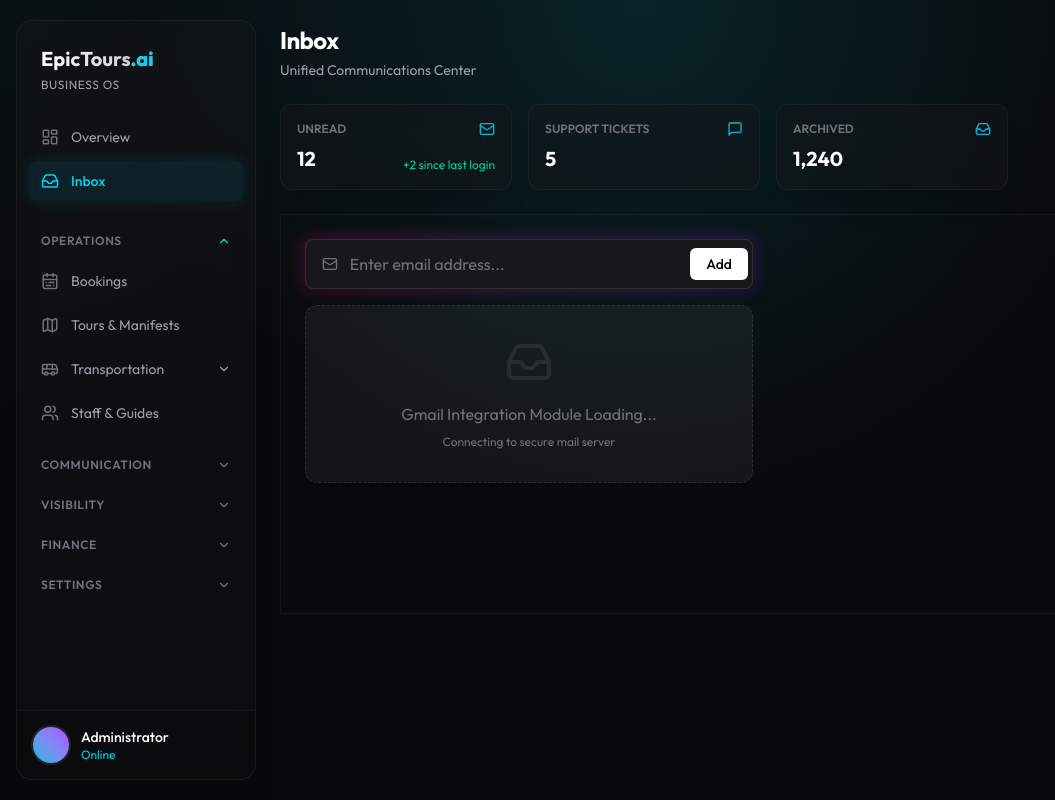
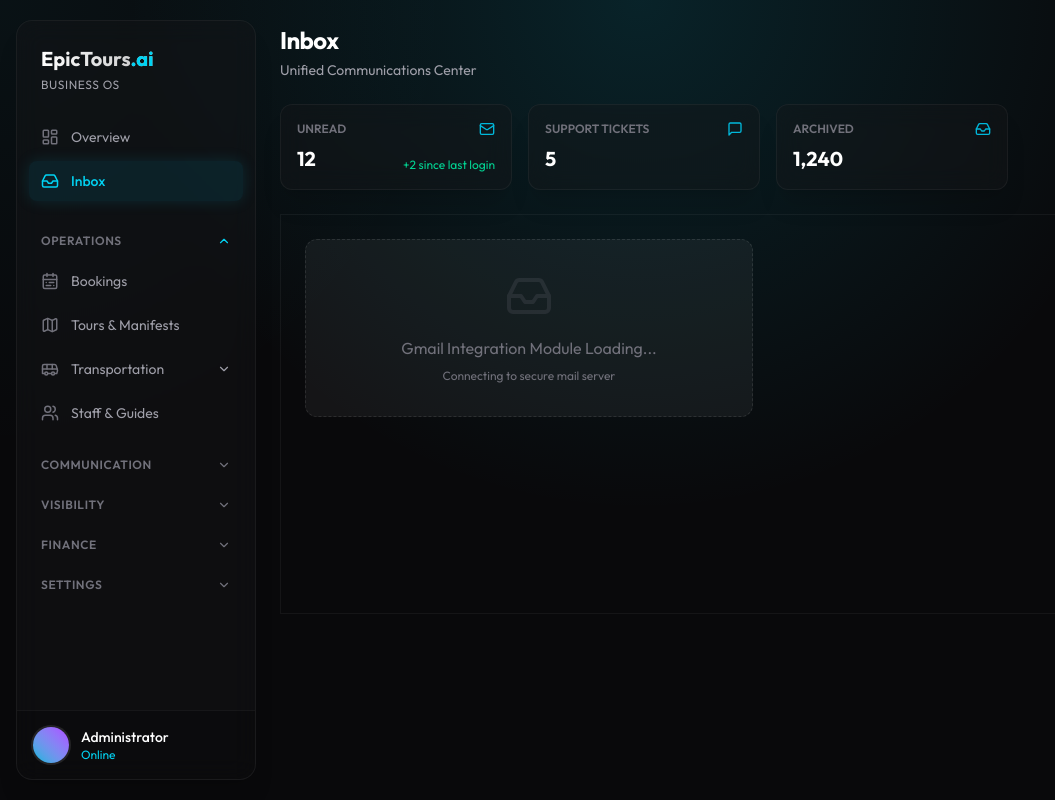
Before and after one commit to funinthesundocs/epictours, a Next.js app: page /inbox in a window 1280 px wide. Shown: the whole page, without its empty margins (0-1055 px from the left). Built offline with nearby package versions, Linux system fonts and the light colour scheme.

Commit message:
'checkpoint'

```diff
--- a/app/inbox/page.tsx
+++ b/app/inbox/page.tsx
@@ -13,20 +13,7 @@ export default function InboxPage() {
             ]}
         >
             <div className="w-full max-w-md space-y-4">
-                <div className="relative group">
-                    <div className="absolute -inset-0.5 bg-gradient-to-r from-pink-600 to-purple-600 rounded-lg blur opacity-25 group-hover:opacity-75 transition duration-1000 group-hover:duration-200"></div>
-                    <div className="relative flex items-center bg-zinc-900 rounded-lg border border-white/10 p-1">
-                        <Mail className="ml-3 text-zinc-500" size={20} />
-                        <input
-                            type="email"
-                            placeholder="Enter email address..."
-                            className="w-full bg-transparent text-white placeholder-zinc-500 px-3 py-2 focus:outline-none"
-                        />
-                        <button className="bg-white text-black px-4 py-1.5 rounded-md text-sm font-medium hover:bg-zinc-200 transition-colors">
-                            Add
-                        </button>
-                    </div>
-                </div>
+
 
                 <div className="flex flex-col items-center justify-center p-8 text-zinc-500 border border-dashed border-white/10 rounded-xl bg-white/5">
                     <InboxIcon size={48} className="mb-4 opacity-20" />
```
Also changed, not shown: .babelrc (added), 2 other files (tests, documents, lock files or other folders).
